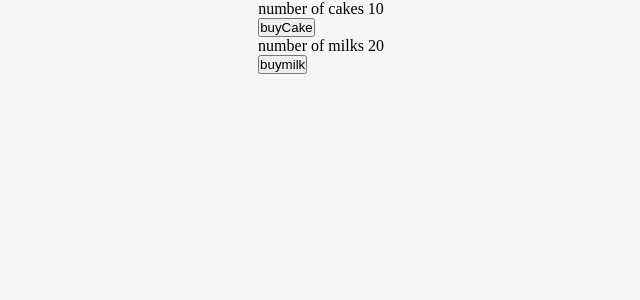
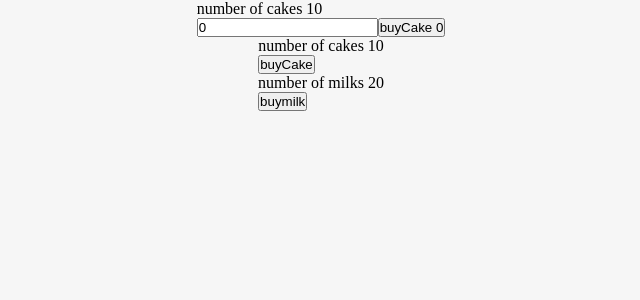
Before and after one commit to HanzaleLatifi/Redux-toolkit, a React (Create React App) app: page / in a window 1280 px wide. Shown: the top 300 px of the page, without its empty margins (319-959 px from the left). Built offline with nearby package versions, Linux system fonts and the light colour scheme.

Commit message:
add payload to action

```diff
--- a/src/App.js
+++ b/src/App.js
@@ -4,11 +4,13 @@ import CakeContainer from "./components/CakeContainer";
 import { Provider } from "react-redux";
 import store from "./redux/store";
 import MilkContainer from "./components/MilkContainer";
+import CakeWithPayload from "./components/CakeWithPayload";
 
 function App() {
   return (
     <Provider store={store}>
       <div className="App">
+        <CakeWithPayload/>
         <CakeContainer />
         <MilkContainer/>
       </div>
--- /dev/null
+++ b/src/components/CakeWithPayload.js
@@ -0,0 +1,19 @@
+import React, { useState } from 'react'
+import {  useSelector , useDispatch} from "react-redux"
+import { buyCake } from '../redux/cake/cakeActions'
+function CakeWithPayload() {
+    const [number , setNumber]=useState(0);
+    const numOfCakes=useSelector((state)=>state.cake.numOfCakes)
+    const dispatch=useDispatch()
+    return (
+        <div>
+            {/* <p>number of cakes {props.num_Of_Cakes}</p>
+            <button onClick={props.buyCake}>buyCake</button> */}
+            <p>number of cakes {numOfCakes}</p>
+            <input value={number} onChange={e=>setNumber(e.target.value)}/>
+            <button onClick={()=>dispatch(buyCake(number))}>buyCake {number}</button>
+        </div>
+    )
+}
+
+export default CakeWithPayload
--- a/src/redux/cake/cakeActions.js
+++ b/src/redux/cake/cakeActions.js
@@ -1,6 +1,7 @@
 
-export function buyCake(){
+export function buyCake(number){
     return{
-        type:"BUY_CAKE"
+        type:"BUY_CAKE" ,
+        payload:number
     }
 }
--- a/src/redux/cake/cakeReducer.js
+++ b/src/redux/cake/cakeReducer.js
@@ -4,7 +4,7 @@ const initialState={
 const cakeReducer=(state=initialState , action)=>{
 switch (action.type){
     case "BUY_CAKE":{
-        return {...state , numOfCakes : state.numOfCakes-1}
+        return {...state , numOfCakes : state.numOfCakes-action.payload}
     }
     default : return state
 }
```
